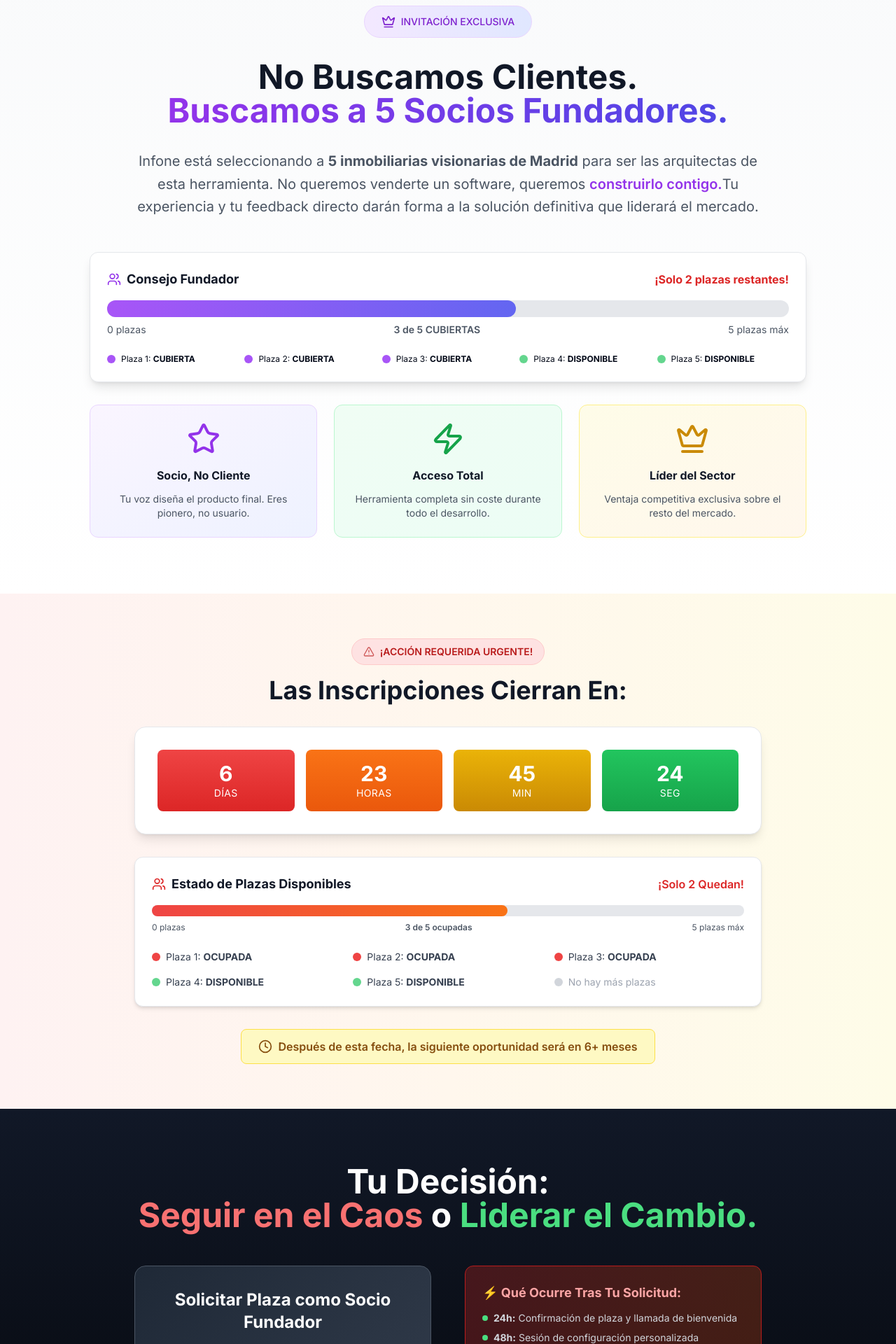
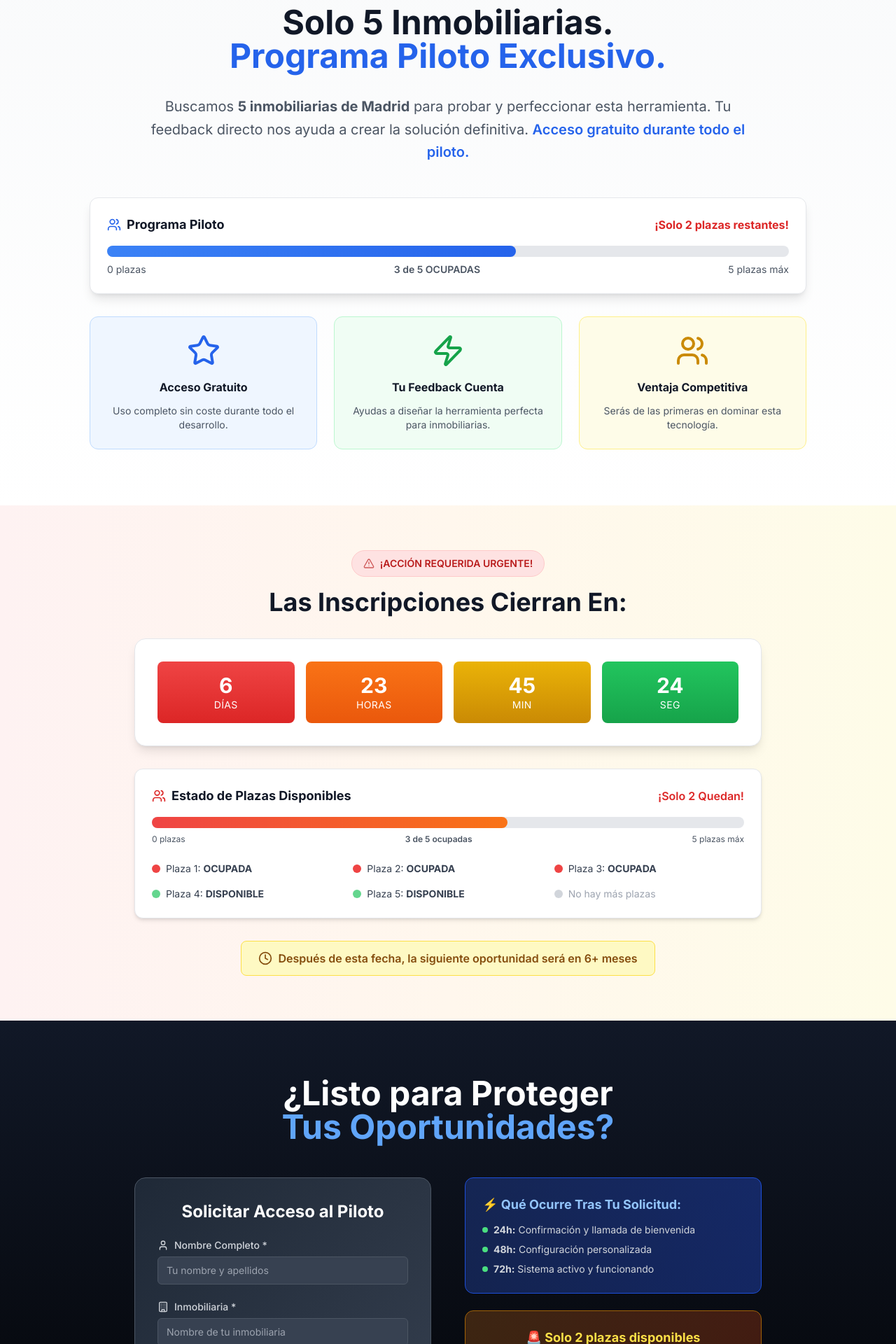
Before and after one commit to alvaromieres9/infone-tc-lead-flow, a React (Vite) app: page / in a window 1280 px wide. Shown: the part 2620-4540 px from the top of the page at 70% size. Built offline with nearby package versions, Linux system fonts and the light colour scheme.

Commit message:
Refactor: revert to previous landing page style
Reverted the landing page to the previous clean style, removing the "founding partner" theme and adjusting content in the relevant sections.

```diff
--- a/src/components/ExclusiveInviteSection.tsx
+++ b/src/components/ExclusiveInviteSection.tsx
@@ -1,98 +1,69 @@
 
-import { Crown, Users, Star, Zap } from 'lucide-react';
+import { Users, Star, Zap } from 'lucide-react';
 
 export const ExclusiveInviteSection = () => {
   return (
     <section className="py-20 bg-gradient-to-b from-gray-50 to-white">
       <div className="container mx-auto px-6">
         <div className="max-w-5xl mx-auto text-center">
-          <div className="inline-flex items-center gap-2 bg-gradient-to-r from-purple-100 to-indigo-100 text-purple-700 px-6 py-3 rounded-full text-sm font-medium mb-8 border border-purple-200">
-            <Crown className="w-5 h-5" />
-            INVITACIÓN EXCLUSIVA
-          </div>
-
           <h2 className="text-3xl md:text-5xl font-bold text-gray-900 mb-8">
-            No Buscamos Clientes. <br />
-            <span className="bg-gradient-to-r from-purple-600 to-indigo-600 bg-clip-text text-transparent">
-              Buscamos a 5 Socios Fundadores.
+            Solo 5 Inmobiliarias. <br />
+            <span className="text-blue-600">
+              Programa Piloto Exclusivo.
             </span>
           </h2>
 
           <p className="text-xl text-gray-600 mb-12 max-w-4xl mx-auto leading-relaxed">
-            Infone está seleccionando a <strong>5 inmobiliarias visionarias de Madrid</strong> para ser las arquitectas de esta herramienta.
-            No queremos venderte un software, queremos <span className="text-purple-600 font-semibold">construirlo contigo.</span>
-            Tu experiencia y tu feedback directo darán forma a la solución definitiva que liderará el mercado.
+            Buscamos <strong>5 inmobiliarias de Madrid</strong> para probar y perfeccionar esta herramienta.
+            Tu feedback directo nos ayuda a crear la solución definitiva. <span className="text-blue-600 font-semibold">Acceso gratuito durante todo el piloto.</span>
           </p>
 
           {/* Progress Bar */}
           <div className="bg-white rounded-xl p-6 shadow-lg border border-gray-200 mb-8">
             <div className="flex items-center justify-between mb-4">
               <h3 className="text-lg font-bold text-gray-900 flex items-center gap-2">
-                <Users className="w-5 h-5 text-purple-600" />
-                Consejo Fundador
+                <Users className="w-5 h-5 text-blue-600" />
+                Programa Piloto
               </h3>
               <span className="text-red-600 font-bold">¡Solo 2 plazas restantes!</span>
             </div>
 
             <div className="relative">
-              <div className="w-full bg-gray-200 rounded-full h-6">
-                <div className="bg-gradient-to-r from-purple-500 to-indigo-500 h-6 rounded-full transition-all duration-1000 ease-out"
+              <div className="w-full bg-gray-200 rounded-full h-4">
+                <div className="bg-gradient-to-r from-blue-500 to-blue-600 h-4 rounded-full transition-all duration-1000 ease-out"
                      style={{ width: '60%' }}></div>
               </div>
               <div className="flex justify-between text-sm text-gray-600 mt-2">
                 <span>0 plazas</span>
-                <span className="font-semibold">3 de 5 CUBIERTAS</span>
+                <span className="font-semibold">3 de 5 OCUPADAS</span>
                 <span>5 plazas máx</span>
-              </div>
-            </div>
-
-            <div className="mt-6 grid md:grid-cols-5 gap-2 text-xs">
-              <div className="flex items-center gap-2">
-                <div className="w-3 h-3 bg-purple-500 rounded-full"></div>
-                <span>Plaza 1: <strong>CUBIERTA</strong></span>
-              </div>
-              <div className="flex items-center gap-2">
-                <div className="w-3 h-3 bg-purple-500 rounded-full"></div>
-                <span>Plaza 2: <strong>CUBIERTA</strong></span>
-              </div>
-              <div className="flex items-center gap-2">
-                <div className="w-3 h-3 bg-purple-500 rounded-full"></div>
-                <span>Plaza 3: <strong>CUBIERTA</strong></span>
-              </div>
-              <div className="flex items-center gap-2">
-                <div className="w-3 h-3 bg-green-500 rounded-full animate-pulse"></div>
-                <span>Plaza 4: <strong>DISPONIBLE</strong></span>
-              </div>
-              <div className="flex items-center gap-2">
-                <div className="w-3 h-3 bg-green-500 rounded-full animate-pulse"></div>
-                <span>Plaza 5: <strong>DISPONIBLE</strong></span>
               </div>
             </div>
           </div>
 
           {/* Benefits */}
           <div className="grid md:grid-cols-3 gap-6">
-            <div className="bg-gradient-to-br from-purple-50 to-indigo-50 rounded-xl p-6 border border-purple-200">
-              <Star className="w-12 h-12 text-purple-600 mx-auto mb-4" />
-              <h3 className="font-bold text-gray-900 mb-3">Socio, No Cliente</h3>
+            <div className="bg-blue-50 rounded-xl p-6 border border-blue-200">
+              <Star className="w-12 h-12 text-blue-600 mx-auto mb-4" />
+              <h3 className="font-bold text-gray-900 mb-3">Acceso Gratuito</h3>
               <p className="text-gray-600 text-sm">
-                Tu voz diseña el producto final. Eres pionero, no usuario.
+                Uso completo sin coste durante todo el desarrollo.
               </p>
             </div>
 
-            <div className="bg-gradient-to-br from-green-50 to-emerald-50 rounded-xl p-6 border border-green-200">
+            <div className="bg-green-50 rounded-xl p-6 border border-green-200">
               <Zap className="w-12 h-12 text-green-600 mx-auto mb-4" />
-              <h3 className="font-bold text-gray-900 mb-3">Acceso Total</h3>
+              <h3 className="font-bold text-gray-900 mb-3">Tu Feedback Cuenta</h3>
               <p className="text-gray-600 text-sm">
-                Herramienta completa sin coste durante todo el desarrollo.
+                Ayudas a diseñar la herramienta perfecta para inmobiliarias.
               </p>
             </div>
 
-            <div className="bg-gradient-to-br from-yellow-50 to-orange-50 rounded-xl p-6 border border-yellow-200">
-              <Crown className="w-12 h-12 text-yellow-600 mx-auto mb-4" />
-              <h3 className="font-bold text-gray-900 mb-3">Líder del Sector</h3>
+            <div className="bg-yellow-50 rounded-xl p-6 border border-yellow-200">
+              <Users className="w-12 h-12 text-yellow-600 mx-auto mb-4" />
+              <h3 className="font-bold text-gray-900 mb-3">Ventaja Competitiva</h3>
               <p className="text-gray-600 text-sm">
-                Ventaja competitiva exclusiva sobre el resto del mercado.
+                Serás de las primeras en dominar esta tecnología.
               </p>
             </div>
           </div>
--- a/src/components/FinalCTASection.tsx
+++ b/src/components/FinalCTASection.tsx
@@ -21,8 +21,8 @@ export const FinalCTASection = () => {
 
     setTimeout(() => {
       toast({
-        title: "¡Solicitud de Plaza Enviada!",
-        description: "Te contactaremos en las próximas 24 horas para confirmar tu entrada al consejo fundador.",
+        title: "¡Solicitud Enviada!",
+        description: "Te contactaremos en las próximas 24 horas para confirmar tu acceso al piloto.",
       });
       setIsSubmitting(false);
       setFormData({ name: '', agency: '', email: '' });
@@ -42,15 +42,15 @@ export const FinalCTASection = () => {
         <div className="max-w-4xl mx-auto">
           <div className="text-center mb-12">
             <h2 className="text-3xl md:text-5xl font-bold mb-8">
-              Tu Decisión: <br />
-              <span className="text-red-400">Seguir en el Caos</span> o <span className="text-green-400">Liderar el Cambio.</span>
+              ¿Listo para Proteger <br />
+              <span className="text-blue-400">Tus Oportunidades?</span>
             </h2>
           </div>
 
           <div className="grid lg:grid-cols-2 gap-12 items-start">
             <div className="bg-gradient-to-br from-gray-800 to-gray-700 rounded-2xl p-8 border border-gray-600">
               <h3 className="text-2xl font-bold mb-6 text-center">
-                Solicitar Plaza como Socio Fundador
+                Solicitar Acceso al Piloto
               </h3>
 
               <form onSubmit={handleSubmit} className="space-y-6">
@@ -108,7 +108,7 @@ export const FinalCTASection = () => {
                 <Button
                   type="submit"
                   disabled={isSubmitting}
-                  className="w-full bg-gradient-to-r from-purple-600 to-indigo-600 hover:from-purple-700 hover:to-indigo-700 text-white py-6 text-lg font-bold rounded-lg shadow-xl hover:shadow-2xl transition-all duration-300"
+                  className="w-full bg-gradient-to-r from-blue-600 to-blue-700 hover:from-blue-700 hover:to-blue-800 text-white py-6 text-lg font-bold rounded-lg shadow-xl hover:shadow-2xl transition-all duration-300"
                 >
                   {isSubmitting ? (
                     <div className="flex items-center gap-2">
@@ -116,7 +116,7 @@ export const FinalCTASection = () => {
                       Enviando Solicitud...
                     </div>
                   ) : (
-                    'SOLICITAR MI PLAZA COMO SOCIO FUNDADOR'
+                    'ACCEDER AL PILOTO'
                   )}
                 </Button>
 
@@ -128,30 +128,30 @@ export const FinalCTASection = () => {
             </div>
 
             <div className="space-y-6">
-              <div className="bg-gradient-to-r from-red-900/50 to-orange-900/50 border border-red-700 rounded-xl p-6">
-                <h4 className="font-bold text-red-300 mb-3 text-lg">⚡ Qué Ocurre Tras Tu Solicitud:</h4>
+              <div className="bg-gradient-to-r from-blue-900/50 to-blue-800/50 border border-blue-700 rounded-xl p-6">
+                <h4 className="font-bold text-blue-300 mb-3 text-lg">⚡ Qué Ocurre Tras Tu Solicitud:</h4>
                 <ul className="space-y-2 text-sm text-gray-300">
                   <li className="flex items-center gap-2">
                     <div className="w-2 h-2 bg-green-400 rounded-full"></div>
-                    <span><strong>24h:</strong> Confirmación de plaza y llamada de bienvenida</span>
+                    <span><strong>24h:</strong> Confirmación y llamada de bienvenida</span>
                   </li>
                   <li className="flex items-center gap-2">
                     <div className="w-2 h-2 bg-green-400 rounded-full"></div>
-                    <span><strong>48h:</strong> Sesión de configuración personalizada</span>
+                    <span><strong>48h:</strong> Configuración personalizada</span>
                   </li>
                   <li className="flex items-center gap-2">
                     <div className="w-2 h-2 bg-green-400 rounded-full"></div>
-                    <span><strong>72h:</strong> Sistema activo protegiendo tus oportunidades</span>
+                    <span><strong>72h:</strong> Sistema activo y funcionando</span>
                   </li>
                 </ul>
               </div>
 
               <div className="bg-gradient-to-r from-yellow-900/50 to-orange-900/50 border border-yellow-700 rounded-xl p-6 text-center">
                 <p className="text-yellow-300 font-bold text-lg mb-2">
-                  🚨 La próxima oportunidad será en 6+ meses
+                  🚨 Solo 2 plazas disponibles
                 </p>
                 <p className="text-gray-300 text-sm">
-                  ¿Te arriesgas a seguir perdiendo oportunidades de oro mientras tu competencia se adelanta?
+                  La próxima oportunidad será en varios meses.
                 </p>
               </div>
             </div>
```
